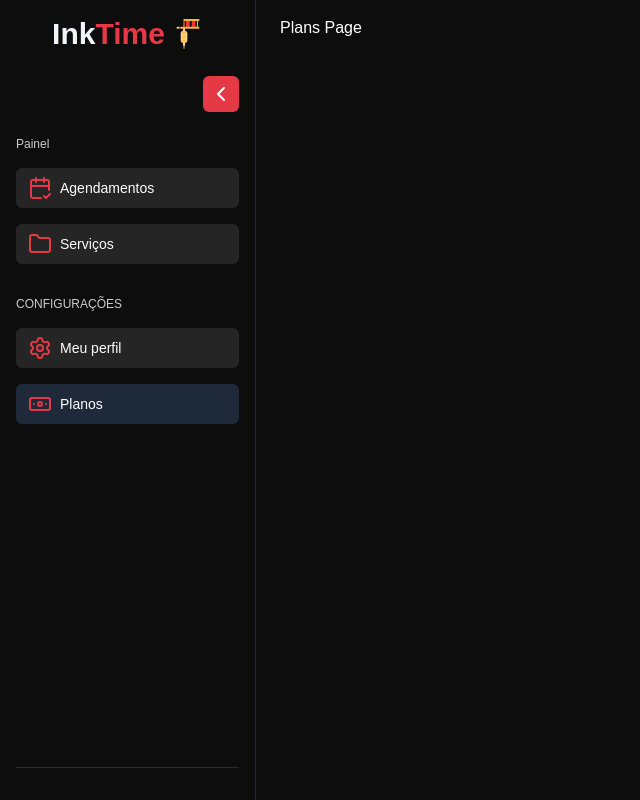
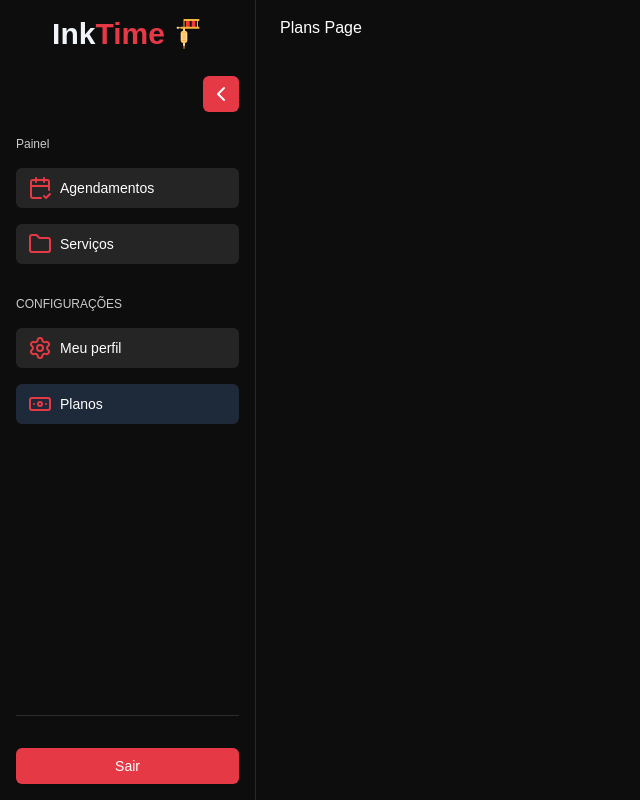
Before and after one commit to gabrielmlemes/inkTime, a Next.js app: page /dashboard/plans in a window 1280 px wide. Shown: the whole page, without its empty margins (0-640 px from the left). Built offline with nearby package versions, Linux system fonts and the light colour scheme; no server answers.

Commit message:
feat(sidebar): add sign out functionality and update sidebar

```diff
--- a/src/app/(private)/dashboard/_components/mobile-sidebar.tsx
+++ b/src/app/(private)/dashboard/_components/mobile-sidebar.tsx
@@ -1,4 +1,6 @@
 import { Banknote, CalendarCheck2, Folder, List, Settings } from 'lucide-react';
+import router from 'next/router';
+import { signOut, useSession } from 'next-auth/react';
 
 import { Button } from '@/components/ui/button';
 import { Divider } from '@/components/ui/divider';
@@ -21,6 +23,14 @@ export default function MobileDashboardSidebar({
   setIsCollapsed,
   session,
 }: MobileDashboardSidebarProps) {
+  const { update } = useSession();
+
+  async function handleSignOut() {
+    await signOut();
+    await update();
+    router.replace('/login');
+  }
+
   return (
     <div className="md:hidden flex items-center justify-between border-b border-gray-800 px-4 md:px-6 h-14 z-10 sticky top-0 backdrop-blur-sm bg-background/75">
       <Sheet>
@@ -85,6 +95,9 @@ export default function MobileDashboardSidebar({
           <div className="mt-auto flex flex-col gap-4 items-center mb-3">
             <Divider />
             <UserInfo session={session} />
+            <Button onClick={handleSignOut} className="w-full">
+              Sair
+            </Button>
           </div>
         </SheetContent>
       </Sheet>
--- a/src/app/(private)/dashboard/_components/sidebar.tsx
+++ b/src/app/(private)/dashboard/_components/sidebar.tsx
@@ -9,8 +9,8 @@ import {
   Folder,
   Settings,
 } from 'lucide-react';
-import { usePathname } from 'next/navigation';
-import { useSession } from 'next-auth/react';
+import { usePathname, useRouter } from 'next/navigation';
+import { signOut, useSession } from 'next-auth/react';
 import { useState } from 'react';
 
 import Logo from '@/components/logo';
@@ -23,9 +23,16 @@ import SidebarLink from './sidebar-links';
 import { UserInfo } from './user-info';
 
 const Sidebar = ({ children }: Readonly<{ children: React.ReactNode }>) => {
-  const { data: session, status } = useSession();
+  const { data: session, status, update } = useSession();
+  const router = useRouter();
   const pathname = usePathname();
   const [isCollapsed, setisCollapsed] = useState(false); // jogar pro zustand
+
+  async function handleSignOut() {
+    await signOut();
+    await update();
+    router.replace('/login');
+  }
 
   return (
     <section className="flex min-h-screen w-full">
@@ -137,6 +144,9 @@ const Sidebar = ({ children }: Readonly<{ children: React.ReactNode }>) => {
             <div className="mt-auto flex flex-col gap-4 items-center">
               <Divider />
               <UserInfo session={session} status={status} />
+              <Button onClick={handleSignOut} className="w-full">
+                Sair
+              </Button>
             </div>
           </CollapsibleContent>
         </Collapsible>
```
